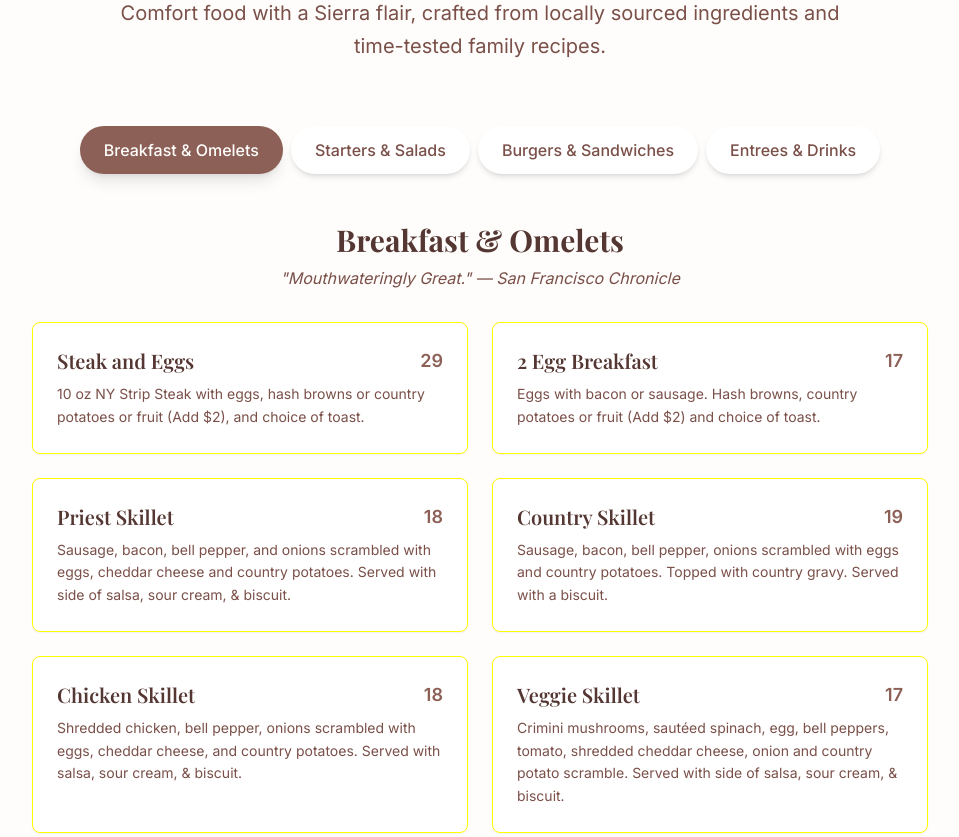
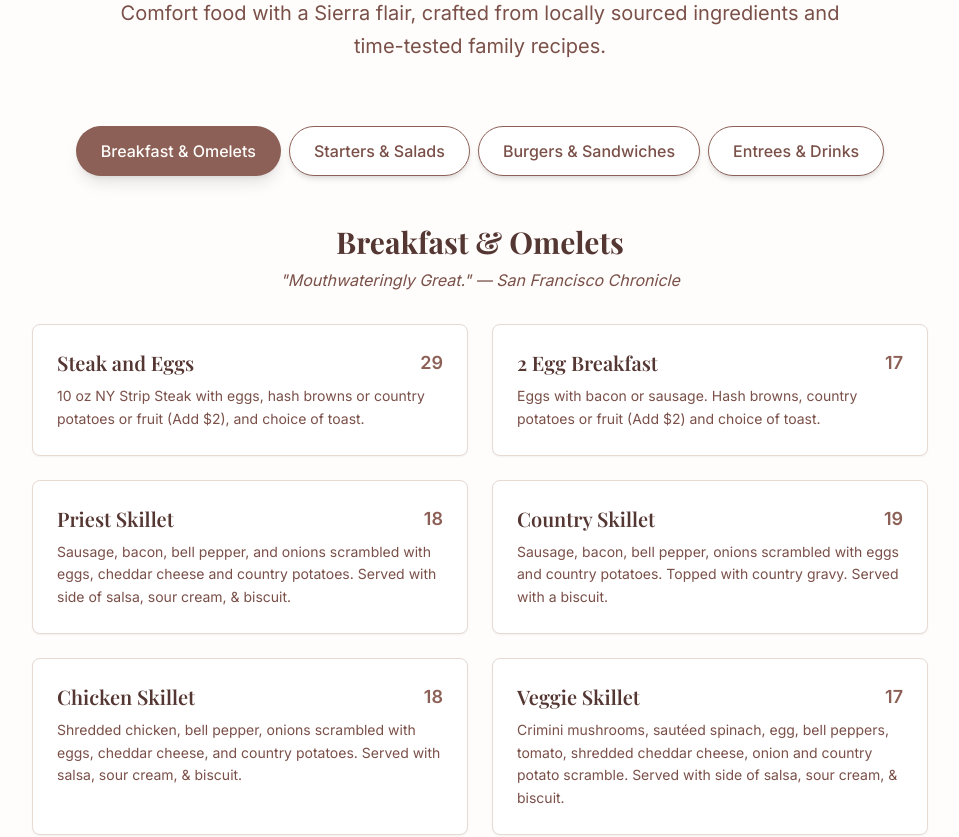
Before and after one commit to CSIA25/pscal, a React (Vite) app: page / in a window 1280 px wide. Shown: the part 2140-2977 px from the top of the page, without its empty margins (160-1119 px from the left). Built offline with nearby package versions, Linux system fonts and the light colour scheme.

Commit message:
yellow color fix3

```diff
--- a/src/components/Contact.tsx
+++ b/src/components/Contact.tsx
@@ -143,7 +143,6 @@ const Contact = () => {
           <div className="text-center mt-8">
             <Button
               variant="outline"
-              className="border-redwood-500 text-redwood-600 hover:text-red-900"
               onClick={() => {
                 window.open('https://instagram.com/priest.station.cafe/', '_blank');
               }}
--- a/src/components/Menu.tsx
+++ b/src/components/Menu.tsx
@@ -120,8 +120,8 @@ const Menu = () => {
               onClick={() => setActiveCategory(category)}
               className={`px-4 py-2 md:px-6 md:py-3 rounded-full font-medium transition-all duration-300 text-sm md:text-base ${
                 activeCategory === category
-                  ? 'bg-redwood-500 text-cream-50 shadow-lg'
-                  : 'bg-white text-redwood-600 hover:bg-redwood-50 shadow-md'
+                  ? 'bg-redwood-500 text-cream-50 shadow-lg border border-transparent'
+                  : 'bg-white text-redwood-600 hover:bg-redwood-50 shadow-md border border-redwood-500'
               }`}
             >
               {menuCategories[category].title.replace('_', ' & ')}
@@ -142,7 +142,7 @@ const Menu = () => {
 
           <div className="grid gap-6 md:grid-cols-2">
             {menuCategories[activeCategory].items.map((item, index) => (
-              <Card key={index} className="bg-white hover:shadow-lg transition-shadow duration-300">
+              <Card key={index} className="bg-white hover:shadow-lg transition-shadow duration-300 border-redwood-200">
                 <CardContent className="p-6">
                   <div className="flex justify-between items-start mb-2">
                     <h4 className="font-playfair text-xl font-semibold text-redwood-800 pr-2">
--- a/src/components/ui/button.tsx
+++ b/src/components/ui/button.tsx
@@ -12,8 +12,7 @@ const buttonVariants = cva(
         default: "bg-primary text-primary-foreground hover:bg-primary/90",
         destructive:
           "bg-destructive text-destructive-foreground hover:bg-destructive/90",
-        outline:
-          "border border-input bg-background hover:bg-accent hover:text-accent-foreground",
+        outline: "border border-primary bg-background text-primary hover:bg-primary hover:text-primary-foreground",
         secondary:
           "bg-secondary text-secondary-foreground hover:bg-secondary/80",
         ghost: "hover:bg-accent hover:text-accent-foreground",
```
